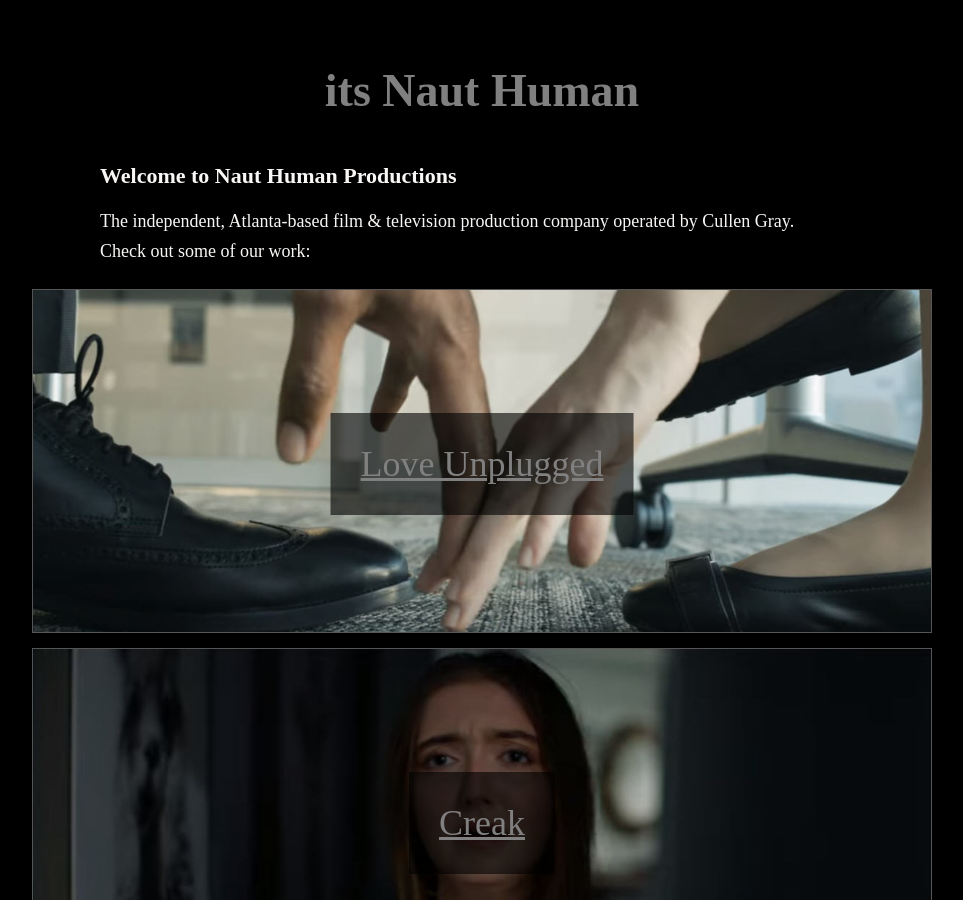
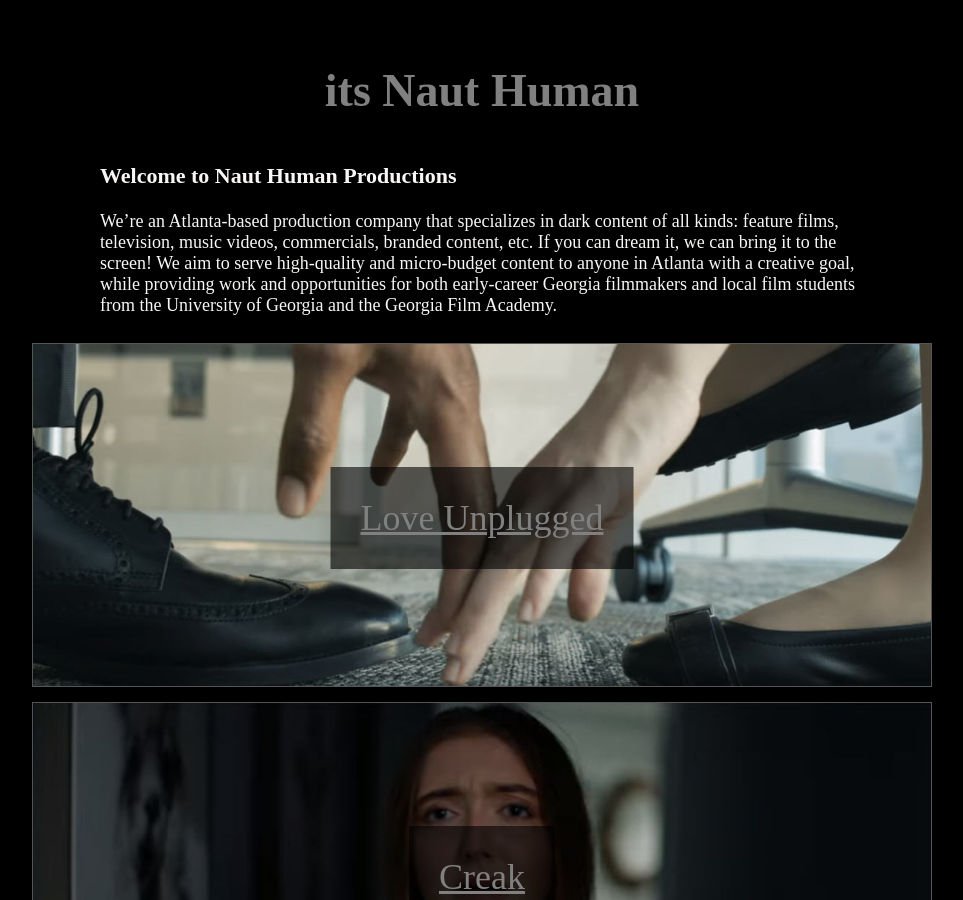
Before and after one commit to nauthuman/nauthuman.github.io, a Jekyll site: the page built from index.html, in a window 1280 px wide and 900 px high. Shown: the whole window, without its empty margins (158-1121 px from the left). Built offline with Jekyll 4.4.1, drawn with Linux system fonts in a browser that asks for light colours; some web fonts are replaced.

Commit message:
Update index.html

```diff
--- a/index.html
+++ b/index.html
@@ -10,9 +10,14 @@ title: its NauT Human.
 
     <h2>Welcome to Naut Human Productions</h2>
 
-    <p>The independent, Atlanta-based film &amp; television production company operated by Cullen Gray.</p>
-
-    <p>Check out some of our work:</p>
+    <p>
+      We’re an Atlanta-based production company that specializes in dark content of all kinds:
+      feature films, television, music videos, commercials, branded content, etc.
+      If you can dream it, we can bring it to the screen!
+      We aim to serve high-quality and micro-budget content to anyone in Atlanta with a creative goal,
+      while providing work and opportunities for both early-career Georgia filmmakers and local
+      film students from the University of Georgia and the Georgia Film Academy.
+    </p>
 
   </div>
 </div>
```
